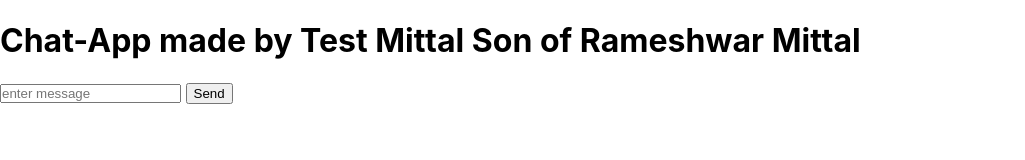
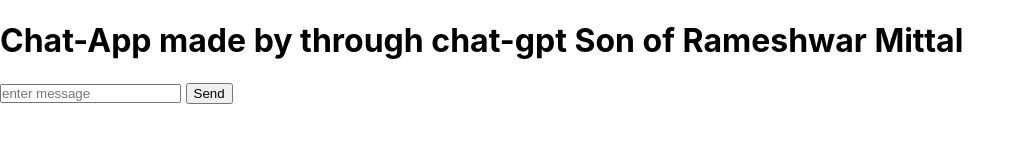
Before and after one commit to MOHIT-AST/S3-project, a website: page public/index.html in a window 1280 px wide. Shown: the whole page, without its empty margins (0-1025 px from the left). Drawn offline with nearby package versions, Linux system fonts and the light colour scheme; no server answers.

Commit message:
Update index.html

```diff
--- a/public/index.html
+++ b/public/index.html
@@ -16,7 +16,7 @@
     </style>
   </head>
   <body>
-    <h1>Chat-App made by Test Mittal Son of Rameshwar Mittal</h1>
+    <h1>Chat-App made by through chat-gpt Son of Rameshwar Mittal</h1>
 
       <input type="text" id="messages" placeholder="enter message" />
       <button id="sendbtn">Send</button>
```
